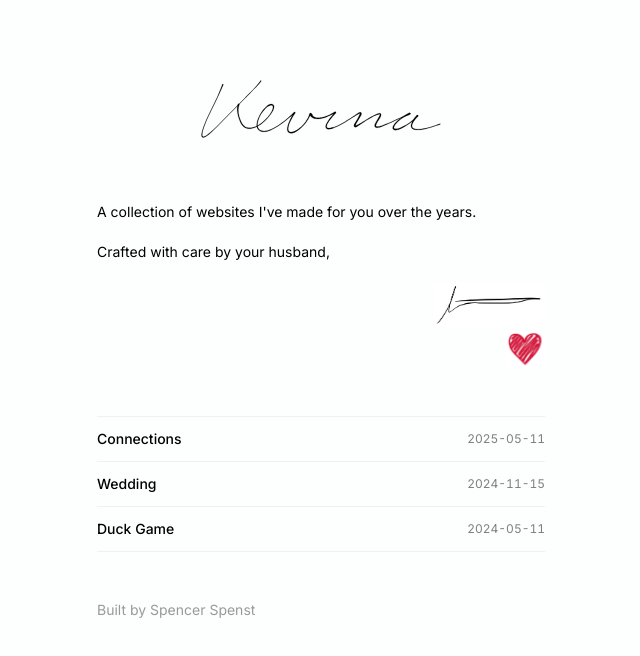
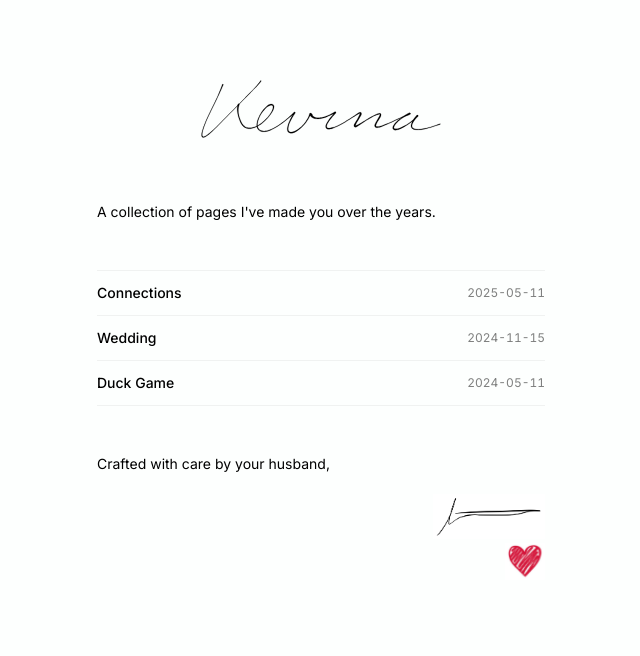
Before and after one commit to sspenst/kevina, a Next.js app: page / in a window 1280 px wide. Shown: the top 656 px of the page, without its empty margins (319-959 px from the left). Built offline with nearby package versions, Linux system fonts and the light colour scheme.

Commit message:
page ordering rework

```diff
--- a/pages/index.tsx
+++ b/pages/index.tsx
@@ -82,7 +82,7 @@ export default function HomePage() {
       </Head>
 
       <div className={`${inter.className} min-h-screen bg-[#FDFFFE] text-black flex justify-center px-6 ${animationsReady ? 'kevina-animations-ready' : ''}`}>
-        <div className='w-full max-w-2xl flex flex-col items-center gap-12 py-12 md:py-20'>
+        <div className='w-full max-w-md flex flex-col items-center gap-12 py-12 md:py-20'>
           <div className='grid w-60 max-w-full'>
             <Image
               key={`draw-${animationToken}`}
@@ -105,68 +105,24 @@ export default function HomePage() {
             />
           </div>
 
-          <div className='text-sm max-w-md w-full flex flex-col gap-5 items-end mt-4'>
           <span
-              className='w-full kevina-fade-in'
+            className='text-sm w-full kevina-fade-in mt-4'
             style={{
               animationDelay: `${DRAW_TOTAL_MS}ms`,
               animationDuration: `${LIST_ITEM_FADE_MS}ms`,
             }}
           >
-              A collection of websites I&apos;ve made for you over the years.
+            A collection of pages I&apos;ve made you over the years.
           </span>
-            <span
-              className='w-full kevina-fade-in'
-              style={{
-                animationDelay: `${DRAW_TOTAL_MS + FADE_DIFF_MS}ms`,
-                animationDuration: `${LIST_ITEM_FADE_MS}ms`,
-              }}
-            >
-              Crafted with care by your husband,
-            </span>
-            {/* <span className='text-right'>Spencer</span> */}
-            <div className='flex flex-col items-end gap-1'>
-              <Image
-                src='/spencer-sig.png'
-                alt='Spencer Signature'
-                width={100}
-                height={100}
-                className='w-28 kevina-fade-in'
-                style={{
-                  animationDelay: `${DRAW_TOTAL_MS + FADE_DIFF_MS * 2}ms`,
-                  animationDuration: `${LIST_ITEM_FADE_MS}ms`,
-                }}
-              />
-              <Image
-                src='/heart.png'
-                alt='Heart'
-                width={100}
-                height={100}
-                className='w-10 kevina-fade-in'
-                style={{
-                  animationDelay: `${DRAW_TOTAL_MS + FADE_DIFF_MS * 3}ms`,
-                  animationDuration: `${LIST_ITEM_FADE_MS}ms`,
-                }}
-              />
-            </div>
-          </div>
 
-          <nav aria-label='Site links' className='w-full max-w-md'>
+          <nav aria-label='Site links' className='w-full'>
             <ul className='kevina-link-list w-full'>
-              {/* <li className='border-b border-black/5 last:border-b-0'>
-                <div
-                  className='grid w-full grid-cols-[1fr_auto] items-center gap-4 px-4 py-3 text-lg transition hover:bg-black/5 cursor-default'
-                >
-                  <span className='text-sm text-orange-600 font-medium'>Under Construction</span>
-                  <span className='text-xs text-black/70 tabular-nums'>2026-05-11</span>
-                </div>
-              </li> */}
               {links.map((link, index) => (
                 <li
                   key={link.href}
                   className='kevina-link-item kevina-fade-in border-b border-black/5 first:border-t'
                   style={{
-                    animationDelay: `${DRAW_TOTAL_MS + (index + 4) * FADE_DIFF_MS}ms`,
+                    animationDelay: `${DRAW_TOTAL_MS + (index + 1) * FADE_DIFF_MS}ms`,
                     animationDuration: `${LIST_ITEM_FADE_MS}ms`,
                   }}
                 >
@@ -182,12 +138,43 @@ export default function HomePage() {
             </ul>
           </nav>
 
-          <span className='text-sm w-full max-w-md text-black/40 kevina-fade-in' style={{
-            animationDelay: `${DRAW_TOTAL_MS + FADE_DIFF_MS * 7}ms`,
+          <div className='text-sm w-full flex flex-col gap-5 items-end'>
+            <span
+              className='w-full kevina-fade-in'
+              style={{
+                animationDelay: `${DRAW_TOTAL_MS + FADE_DIFF_MS * 4}ms`,
                 animationDuration: `${LIST_ITEM_FADE_MS}ms`,
-          }}>
-            Built by <a href='https://sspenst.com' className='text-black/40 hover:text-black transition'>Spencer Spenst</a>
+              }}
+            >
+              Crafted with care by your husband,
             </span>
+            <div className='flex flex-col items-end gap-1'>
+              <a href='https://sspenst.com'>
+                <Image
+                  src='/spencer-sig.png'
+                  alt='Spencer Signature'
+                  width={100}
+                  height={100}
+                  className='w-28 kevina-fade-in'
+                  style={{
+                    animationDelay: `${DRAW_TOTAL_MS + FADE_DIFF_MS * 5}ms`,
+                    animationDuration: `${LIST_ITEM_FADE_MS}ms`,
+                  }}
+                />
+              </a>
+              <Image
+                src='/heart.png'
+                alt='Heart'
+                width={100}
+                height={100}
+                className='w-10 kevina-fade-in'
+                style={{
+                  animationDelay: `${DRAW_TOTAL_MS + FADE_DIFF_MS * 6}ms`,
+                  animationDuration: `${LIST_ITEM_FADE_MS}ms`,
+                }}
+              />
+            </div>
+          </div>
         </div>
       </div>
     </>
```
Lines whose indentation alone changed are shown as unchanged.
